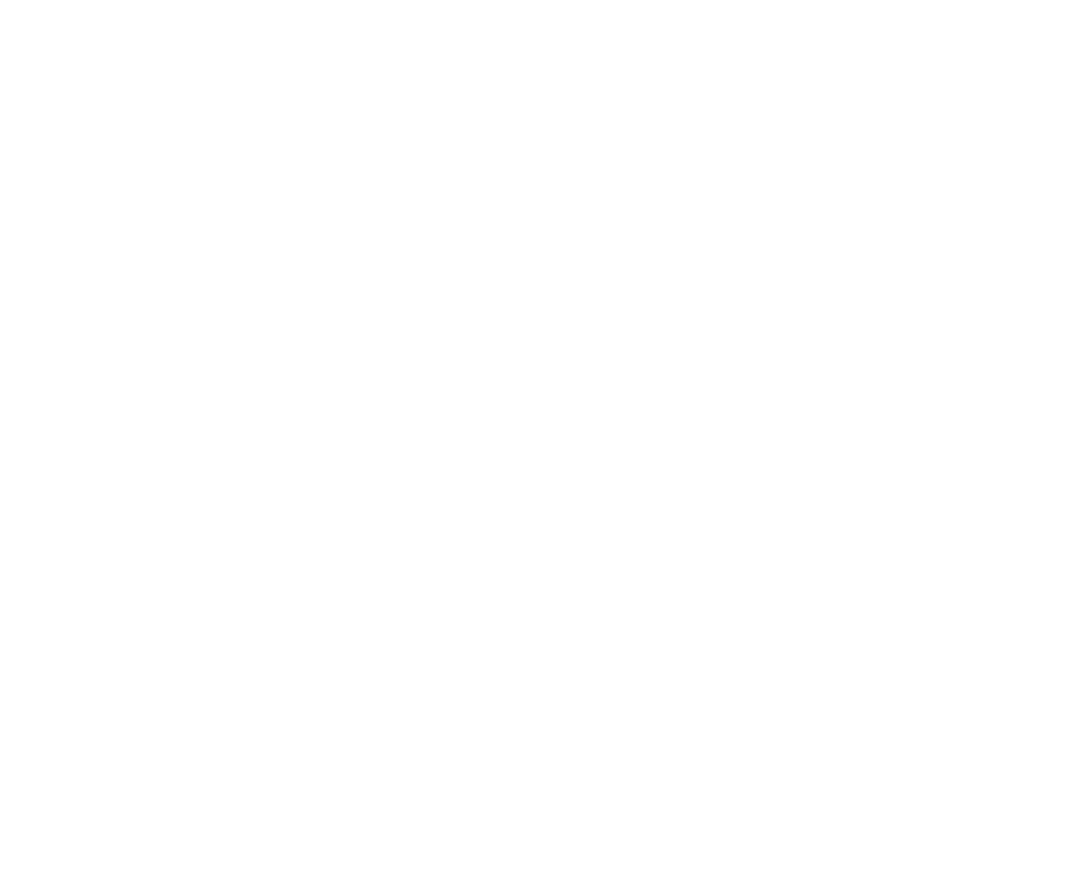
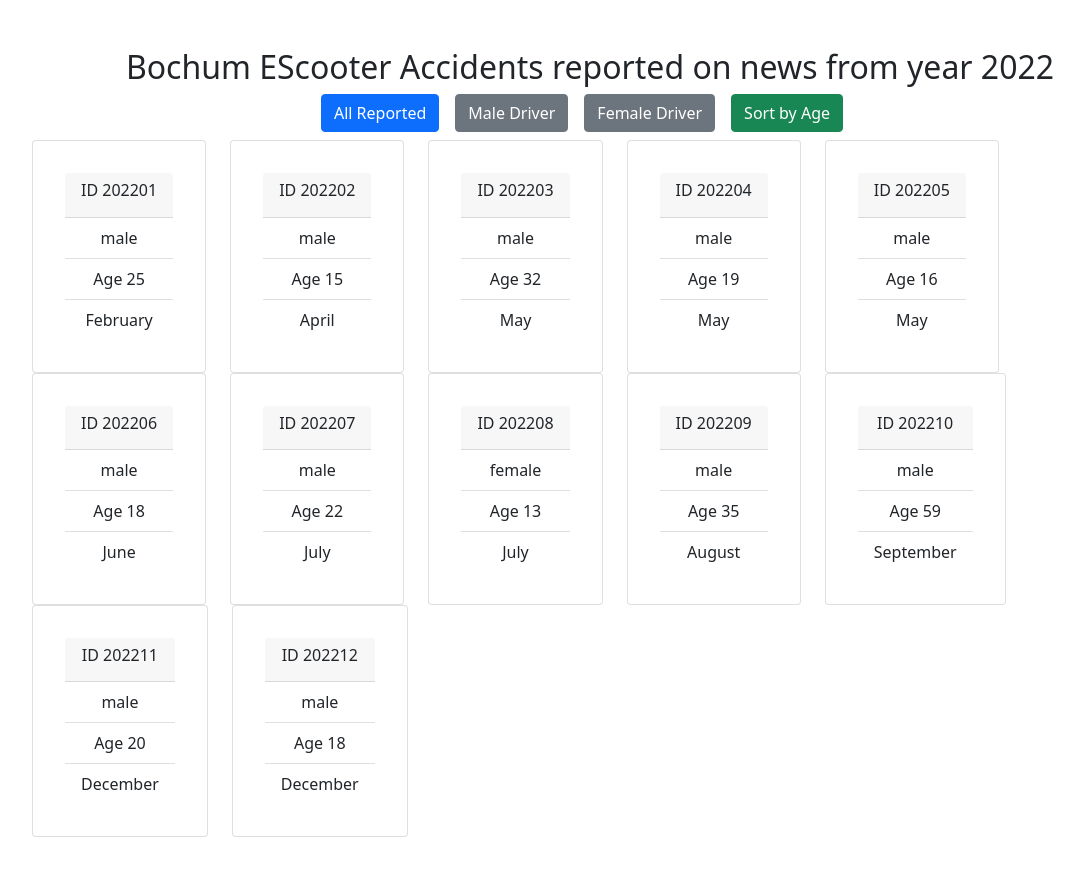
Before and after one commit to Shannon2023Fall/week8project, a React (Vite) app: page / in a window 1280 px wide. Shown: the top 876 px of the page, without its empty margins (50-1134 px from the left). Before the commit the page ends 800 px from the top, so only its background shows below. Built offline with nearby package versions, Linux system fonts and the light colour scheme.

Commit message:
2023-12-09 Modified MultiFunctions.jsx to make the filter and sort functions working.

```diff
--- a/index.html
+++ b/index.html
@@ -3,7 +3,7 @@
   <head>
     <meta charset="UTF-8" />
     <meta name="viewport" content="width=device-width, initial-scale=1.0" />
-    <title>ReactAppWithFilter-n-Sorting</title>
+    <title>ReactAppMultiFunction</title>
     <!-- bootstrap 5 CSS plugin -->
     <link href="https://cdn.jsdelivr.net/npm/bootstrap@5.0.2/dist/css/bootstrap.min.css" rel="stylesheet" integrity="sha384-EVSTQN3/azprG1Anm3QDgpJLIm9Nao0Yz1ztcQTwFspd3yD65VohhpuuCOmLASjC" crossorigin="anonymous">
 
--- a/src/App.jsx
+++ b/src/App.jsx
@@ -1,12 +1,12 @@
 import React from 'react'
 import './App.css'
-import multiFunctions from './MultiFunctions.jsx'
+import MultiFunctions from './MultiFunctions.jsx'
 
 export default function App() {
 
   return (
     <div>
-      <multiFunctions />
+      <MultiFunctions />
     </div>
   )
 }
--- a/src/MultiFunctions.jsx
+++ b/src/MultiFunctions.jsx
@@ -1,4 +1,4 @@
-import React, { useState, useEffect } from "react";
+import React, { useState } from "react";
 import Accidents from './EScooterAccidents.json';
 
 
@@ -6,28 +6,30 @@ export default function Multifunction() {
     const [acciData, setAcciData] = useState(Accidents); // Set the initial display to full data
     console.log(acciData);
 
-    const [filter, setFilter] = useState('All Reported'); // Default filter is All Reported accidents
+    const [filter, setFilter] = useState("All Reported"); // Default filter is All Reported accidents
 
     const filterGender =(driver)=>{
-        const updateFilter = acciData.filter((driverGender)=>{
-            return driverGender.gender === driver
+        const updateFilter = Accidents.filter((driverGender)=>{
+            return driverGender.gender === driver;
         });
-        setFilter(updateFilter);
+        setAcciData(updateFilter);
     }
 
     const sortFunc = (filter, sortOption) => {
         let filteredDrivers;
 
         if (filter === "All Reported") {
-          filteredDrivers = acciData;
+          filteredDrivers = Accidents; // Take the current displayed data
         } else {
-          filteredDrivers = acciData.filter((driverF) => driverF.gender === filter);
+          filteredDrivers = acciData; // Accidents.filter((driverGender) => driverGender.gender === filter); //click handler -> filterGender()
         }
 
         if (sortOption === "Sort by Age") {
-          filteredDrivers.sort((a, b) => a.age - b.age); // How does it work with just minus action
-        } else if (sortOption === "Sort by Month") {
-          filteredDrivers.sort((a, b) => a.month.localeCompare(b.month)); // .localCompare() method of String values returns a number indicating whether this string comes before, or after, or is the same as the given string in sort order.
+          filteredDrivers.sort((a, b) => a.age > b.age ? 1 : -1); // How does it work with just minus action
+        //} else if (sortOption === "Sort by Month") { // Not necessary cause ID is resigned to time order
+        //  filteredDrivers.sort((a, b) => a.month.localeCompare(b.month)); // .localCompare() method of String values returns a number indicating whether this string comes before, or after, or is the same as the given string in sort order.
+        } else if (sortOption === "Sort by ID"){
+          filteredDrivers.sort((a, b) => a.id > b.id ? 1 : -1);
         }
 
         setAcciData(filteredDrivers);
@@ -36,11 +38,11 @@ export default function Multifunction() {
     return (
         <div className="container mt-3 mb-5">
             <h2>Bochum EScooter Accidents reported on news from year 2022</h2>
-            <button type="button" class="btn btn-primary me-3 mb-2" onClick={()=>setFilter("All Reported")}>All Reported</button>
+            <button type="button" class="btn btn-primary me-3 mb-2" onClick={()=>sortFunc(filter, "Sort by ID")}>All Reported</button>
             <button type="button" class="btn btn-secondary me-3 mb-2" onClick={()=>filterGender("male")}>Male Driver</button>
             <button type="button" class="btn btn-secondary me-3 mb-2" onClick={()=>filterGender("female")}>Female Driver</button>
-            <button type="button" class="btn btn-success me-3 mb-2" onClick={()=>sortFunc(filter,'age')}>Sort by Age</button>
-            <button type="button" class="btn btn-success me-3 mb-2" onClick={()=>sortFunc(filter,'month')}>Sort by Month</button>
+            <button type="button" class="btn btn-success me-3 mb-2" onClick={()=>sortFunc(filter, "Sort by Age")}>Sort by Age</button>
+            {/*<button type="button" class="btn btn-success me-3 mb-2" onClick={()=>sortFunc(filter, "Sort by Month")}>Sort by Month</button>*/}
 
             <div className="row">
                 {/* A map is the standard JavaScript function and also a type of data collection. It offers a fast searching of data. */}
```
